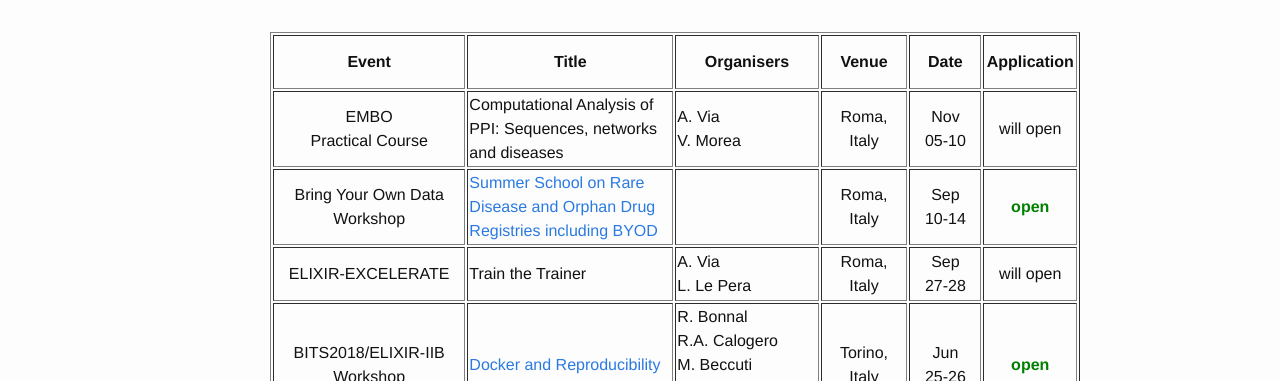
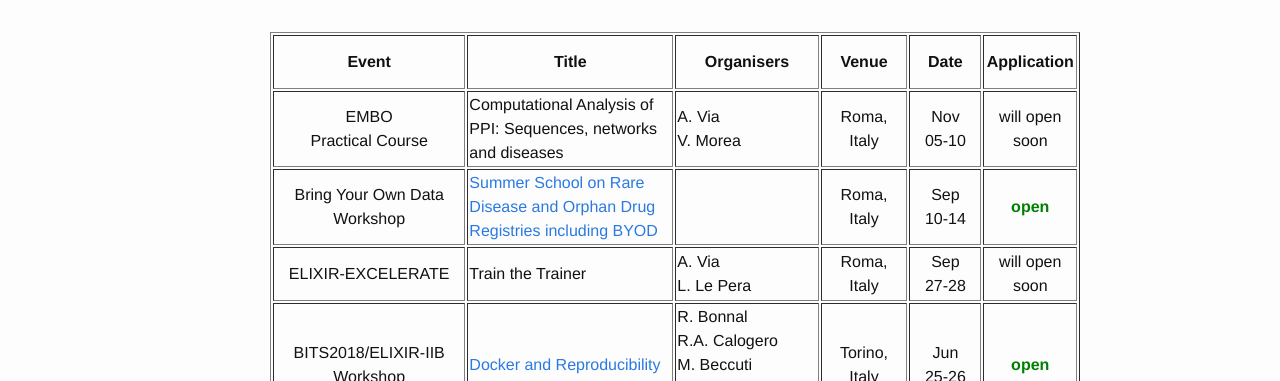
Before and after one commit to ELIXIR-IIB-training/website, a Jekyll site: the page built from _pages/01-all_events.md, in a window 1280 px wide. Shown: the part 193-574 px from the top of the page. Built offline with Jekyll 4.4.1, drawn with Linux system fonts in a browser that asks for light colours.

```diff
--- a/_pages/01-all_events.md
+++ b/_pages/01-all_events.md
@@ -19,7 +19,7 @@ permalink: /all_events_2018/
    <td height="50" width="150">A. Via<br>V. Morea</td>
    <td height="50" align="center">Roma,<br>Italy</td>
    <td height="50" width="75" width="75" align="center">Nov<br>05-10</td>
-   <td height="50" align="center">will open</td>
+   <td height="50" align="center">will open soon</td>
 </tr>
 <tr>
 <td height="50" align="center">Bring Your Own Data Workshop</td>
@@ -35,7 +35,7 @@ permalink: /all_events_2018/
    <td height="50" width="150">A. Via<br>L. Le Pera</td>
    <td height="50" align="center">Roma,<br>Italy</td>
    <td height="50" width="75" width="75" align="center">Sep<br>27-28</td>
-   <td height="50" align="center">will open</td>
+   <td height="50" align="center">will open soon</td>
 </tr>
 <tr>
    <td height="50" align="center">BITS2018/ELIXIR-IIB Workshop</td>
```
